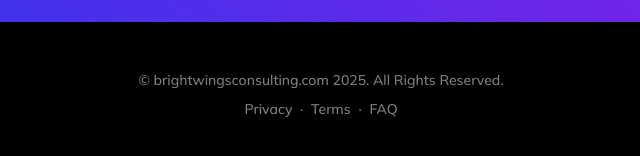
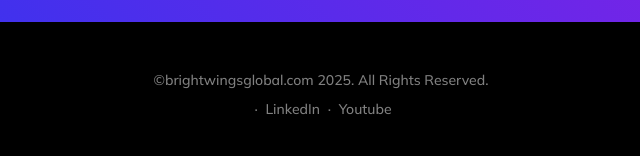
Before and after one commit to rocky07/brightwingsglobal.com, a plain HTML site: page index.html in a window 1280 px wide. Shown: the part 3001-3157 px from the top of the page, 319-959 px from the left. Drawn offline with nearby package versions, Linux system fonts and the light colour scheme.

Commit message:
social platforms added

```diff
--- a/index.html
+++ b/index.html
@@ -197,12 +197,14 @@
         <footer class="bg-black text-center py-5">
             <div class="container px-5">
                 <div class="text-white-50 small">
-                    <div class="mb-2">&copy; brightwingsconsulting.com 2025. All Rights Reserved.</div>
-                    <a href="#!">Privacy</a>
+                    <div class="mb-2">&copy;brightwingsglobal.com 2025. All Rights Reserved.</div>
+                    <!-- <a href="#!">Privacy</a>
                     <span class="mx-1">&middot;</span>
-                    <a href="#!">Terms</a>
+                    <a href="#!">Terms</a> -->
                     <span class="mx-1">&middot;</span>
-                    <a href="#!">FAQ</a>
+                    <a href="https://www.linkedin.com/in/brightwings-global-6a0ab1360/">LinkedIn</a>
+                    <span class="mx-1">&middot;</span>
+                    <a href="https://youtube.com/@brightwings-j8b?si=F1VnMWJrPOV_yy8E" target="_blank">Youtube</a>
                 </div>
             </div>
         </footer>
```
